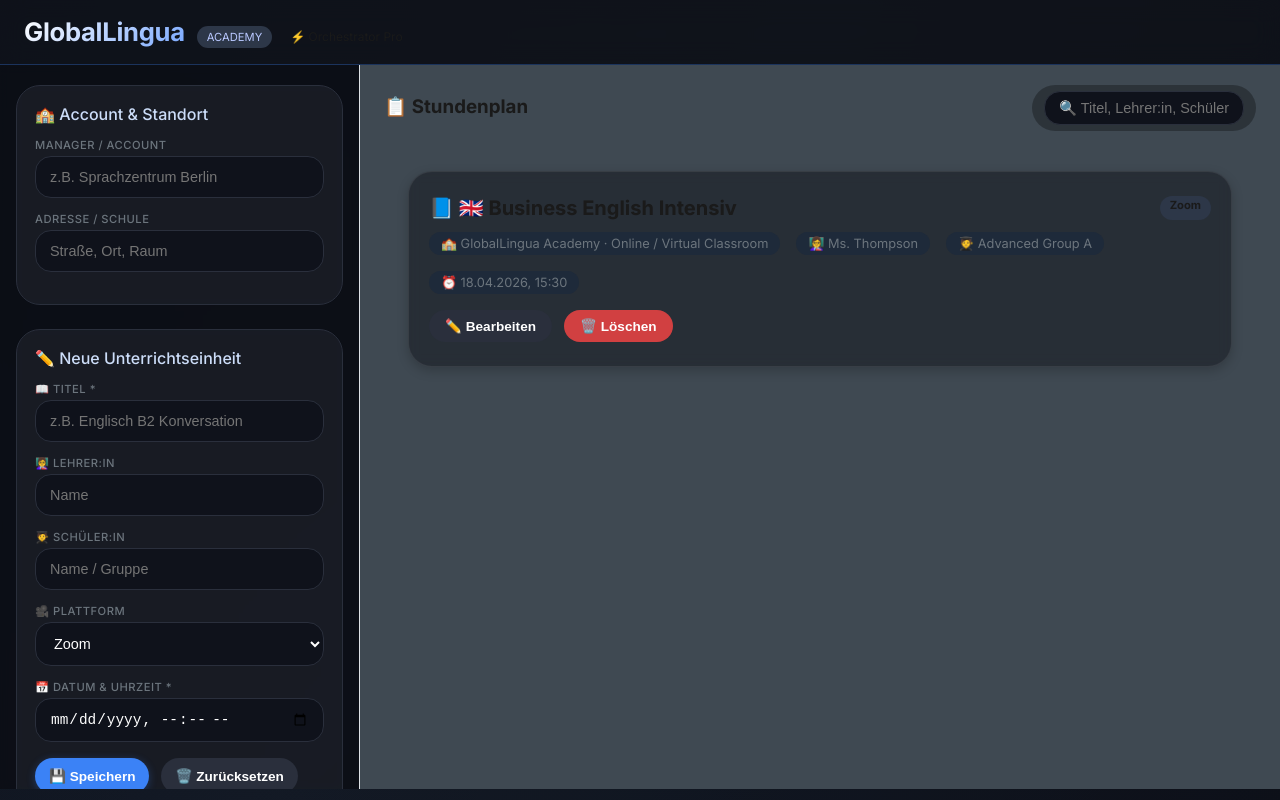
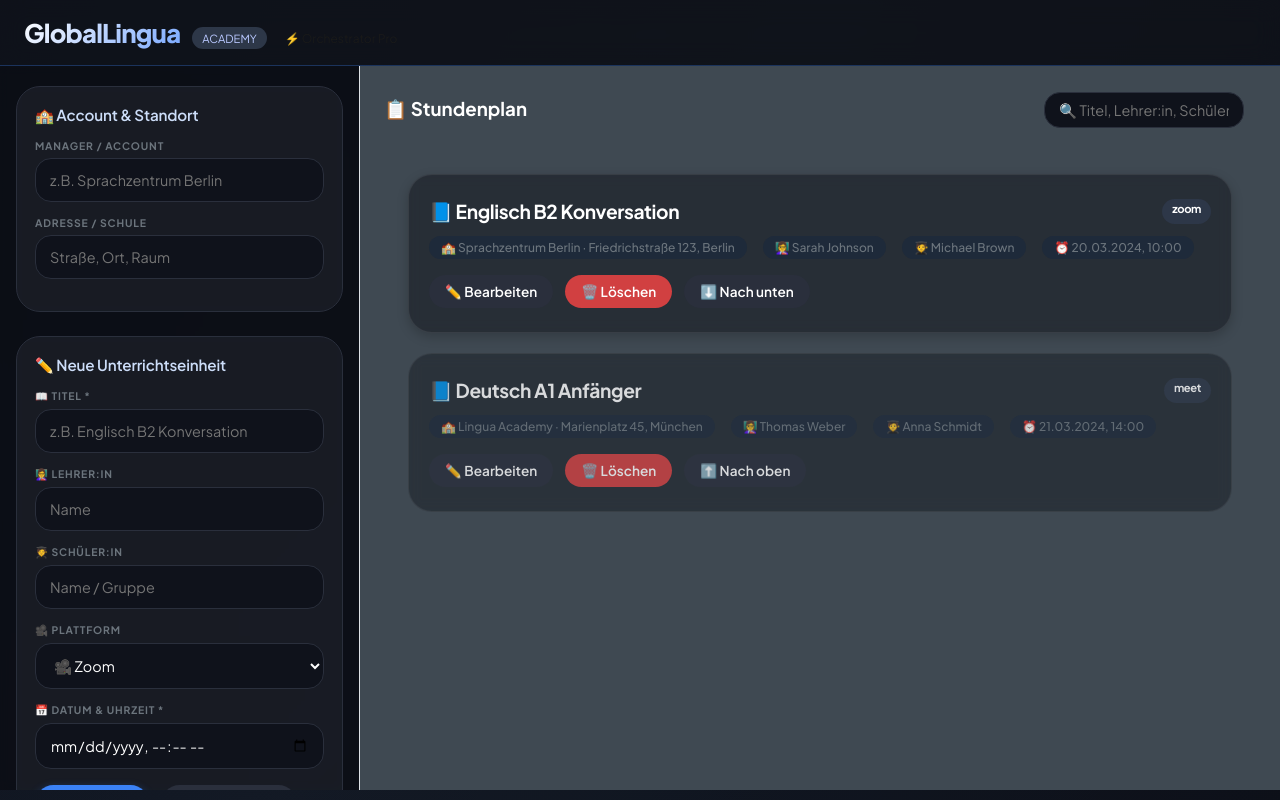
Before and after one commit to Maks-Mm/Schedule-GlobalLingua, a React (Vite) app: page / in a window 1280 px wide. Both pictures are taken after a click on the button "Launch Orchestrator →". Built offline with nearby package versions, Linux system fonts and the light colour scheme.

Commit message:
schedule alertmessage at full visittime no free places more

```diff
--- a/index.html
+++ b/index.html
@@ -3,10 +3,13 @@
   <head>
     <meta charset="UTF-8" />
     <link rel="icon" type="image/svg+xml" href="/favicon.svg" />
-    <link href="https://fonts.googleapis.com/css2?family=Inter:wght@400;500;600;700&display=swap" rel="stylesheet">
-     <link href="https://fonts.googleapis.com/css2?family=Inter:wght@400;500;600;700&family=Montserrat:wght@400;500;600&display=swap" rel="stylesheet">
+
+    <link rel="preconnect" href="https://fonts.googleapis.com">
+    <link rel="preconnect" href="https://fonts.gstatic.com" crossorigin>
+    <link href="https://fonts.googleapis.com/css2?family=Plus+Jakarta+Sans:ital,wght@0,400;0,500;0,600;0,700;0,800;1,400&display=swap" rel="stylesheet">
+
     <meta name="viewport" content="width=device-width, initial-scale=1.0" />
-    <title>global-lingua</title>
+    <title>global-lingua | Schedule Orchestrator</title>
   </head>
   <body>
     <div id="root"></div>
--- a/src/components/Sidebar.tsx
+++ b/src/components/Sidebar.tsx
@@ -3,6 +3,8 @@
 
 import { useState, useEffect } from 'react';
 import type { LinguaEvent, EventFormData } from '../types/LinguaEvent';
+import { AVAILABLE_CHANNELS, type ChannelType } from '../types/Channel';
+import   { useSchedule } from '../hooks/useSchedule';
 
 type Props = {
   editId: number | null;
@@ -11,18 +13,20 @@ type Props = {
   onReset: () => void;
 };
 
-const CHANNELS = ['Zoom', 'Google Meet', 'Skype', 'WhatsApp', 'Viber', 'Microsoft Teams', 'FaceTime'];
+export default function Sidebar({ editId, events, onSave, onReset }: Props) {
+  const { isSlotAvailable, getEventsCountForDay, maxSlotsPerDay } = useSchedule(events);
 
-export default function Sidebar({ editId, events, onSave, onReset }: Props) {
   const [form, setForm] = useState<EventFormData>({
     account: '',
     address: '',
     title: '',
     teacher: '',
     student: '',
-    channel: 'Zoom',
+    channel: 'zoom',
     datetime: ''
   });
+
+  const [dayWarning, setDayWarning] = useState<string | null>(null);
 
   useEffect(() => {
     if (editId === null) {
@@ -32,9 +36,10 @@ export default function Sidebar({ editId, events, onSave, onReset }: Props) {
         title: '',
         teacher: '',
         student: '',
-        channel: 'Zoom',
+        channel: 'zoom',
         datetime: ''
       });
+      setDayWarning(null);
       return;
     }
 
@@ -53,6 +58,19 @@ export default function Sidebar({ editId, events, onSave, onReset }: Props) {
   }, [editId, events]);
 
   const updateField = <K extends keyof EventFormData>(key: K, value: string) => {
+    if (key === 'datetime') {
+      const day = value.split('T')[0];
+      if (day && !editId) {
+        const currentCount = getEventsCountForDay(day);
+        if (currentCount >= maxSlotsPerDay) {
+          setDayWarning(`⚠️ Dieser Tag hat bereits ${currentCount}/${maxSlotsPerDay} Einheiten. Keine weiteren Termine möglich.`);
+        } else {
+          setDayWarning(null);
+        }
+      } else {
+        setDayWarning(null);
+      }
+    }
     setForm(prev => ({ ...prev, [key]: value }));
   };
 
@@ -65,7 +83,31 @@ export default function Sidebar({ editId, events, onSave, onReset }: Props) {
       alert('Datum & Uhrzeit erforderlich');
       return;
     }
+
+    if (!isSlotAvailable(form.datetime)) {
+      const day = form.datetime.split('T')[0];
+      const count = getEventsCountForDay(day);
+      alert(`❌ Keine Kapazität mehr am ${day}\nBereits ${count}/${maxSlotsPerDay} Unterrichtseinheiten gebucht.\nBitte wählen Sie einen anderen Tag.`);
+      return;
+    }
+
+    if (editId !== null) {
+      const originalEvent = events.find(e => e.id === editId);
+      if (originalEvent && originalEvent.datetime !== form.datetime) {
+        if (!isSlotAvailable(form.datetime)) {
+          alert('❌ Der neue Termin ist an einem bereits ausgebuchten Tag.\nBitte wählen Sie einen anderen Tag.');
+          return;
+        }
+      }
+    }
+
     onSave(form);
+  };
+
+  const systemStatus = {
+    orchestrator: true,
+    storage: events.length > 0,
+    activeConstraints: `Max ${maxSlotsPerDay} Einheiten/Tag`
   };
 
   return (
@@ -120,8 +162,12 @@ export default function Sidebar({ editId, events, onSave, onReset }: Props) {
         </div>
         <div className="input-group">
           <label>🎥 Plattform</label>
-          <select value={form.channel} onChange={e => updateField('channel', e.target.value)}>
-            {CHANNELS.map(ch => <option key={ch}>{ch}</option>)}
+          <select value={form.channel} onChange={e => updateField('channel', e.target.value as ChannelType)}>
+            {AVAILABLE_CHANNELS.map(ch => (
+              <option key={ch.type} value={ch.type}>
+                {ch.icon} {ch.label}
+              </option>
+            ))}
           </select>
         </div>
         <div className="input-group">
@@ -131,6 +177,11 @@ export default function Sidebar({ editId, events, onSave, onReset }: Props) {
             value={form.datetime}
             onChange={e => updateField('datetime', e.target.value)}
           />
+          {dayWarning && (
+            <div style={{ color: '#f59e0b', fontSize: '12px', marginTop: '4px' }}>
+              {dayWarning}
+            </div>
+          )}
         </div>
         <div className="button-group">
           <button className="primary" onClick={handleSubmit}>💾 Speichern</button>
@@ -138,29 +189,36 @@ export default function Sidebar({ editId, events, onSave, onReset }: Props) {
         </div>
       </div>
 
-      {/* Add after the existing card */}
       <div className="card system-status">
         <h3>⚙️ System Status</h3>
         <div className="status-item">
           <span>Orchestrator Mode</span>
-    <span className="status-active">● Active</span>
+          <span className={systemStatus.orchestrator ? "status-active" : "status-inactive"}>
+            {systemStatus.orchestrator ? '● Active' : '○ Inactive'}
+          </span>
         </div>
         <div className="status-item">
           <span>Local Storage</span>
-    <span className="status-active">● Synced</span>
+          <span className={systemStatus.storage ? "status-active" : "status-inactive"}>
+            {systemStatus.storage ? '● Synced' : '○ Empty'}
+          </span>
+        </div>
+        <div className="status-item">
+          <span>Constraint</span>
+          <span className="status-info">{systemStatus.activeConstraints}</span>
         </div>
         <div className="status-item">
           <span>Timezone</span>
           <span>{Intl.DateTimeFormat().resolvedOptions().timeZone}</span>
         </div>
         <div className="status-note">
-    ⚡ Preventing scheduling chaos since 2024
+          ⚡ Aktive Scheduling-Regeln: Max {maxSlotsPerDay} Einheiten pro Tag
         </div>
       </div>
 
       <div className="card small">
         <div style={{ fontSize: '12px', opacity: 0.7 }}>
-          ✨ Features: Sortieren via Drag & Drop (Up/Down), Suche, Echtzeit-Statistik, Benachrichtigungen, lokale Speicherung
+          ✨ Features: Automatische Kapazitätsprüfung, Konflikterkennung, Echtzeit-Validierung, lokale Speicherung
         </div>
       </div>
     </div>
--- a/src/hooks/useEvents.ts
+++ b/src/hooks/useEvents.ts
@@ -1,55 +1,73 @@
-// src/hooks/useEvents.ts
+// hooks/useEvents.ts
 
 
 import { useState, useEffect } from 'react';
 import type { LinguaEvent, EventFormData } from '../types/LinguaEvent';
+import type { ChannelType } from '../types/Channel';
 
-const STORAGE_KEY = 'lingua_events';
+const STORAGE_KEY = 'lingua-events';
+
+// Helper to generate unique ID
+const generateId = () => Date.now();
+
+// Initial demo data with correct channel types
+const getInitialEvents = (): LinguaEvent[] => {
+  const saved = localStorage.getItem(STORAGE_KEY);
+  if (saved) {
+    try {
+      return JSON.parse(saved);
+    } catch {
+      return [];
+    }
+  }
+
+  return [
+    {
+      id: generateId(),
+      account: 'Sprachzentrum Berlin',
+      address: 'Friedrichstraße 123, Berlin',
+      title: 'Englisch B2 Konversation',
+      teacher: 'Sarah Johnson',
+      student: 'Michael Brown',
+      channel: 'zoom' as ChannelType,
+      datetime: '2024-03-20T10:00',
+      createdAt: new Date().toISOString()
+    },
+    {
+      id: generateId() + 1,
+      account: 'Lingua Academy',
+      address: 'Marienplatz 45, München',
+      title: 'Deutsch A1 Anfänger',
+      teacher: 'Thomas Weber',
+      student: 'Anna Schmidt',
+      channel: 'meet' as ChannelType,
+      datetime: '2024-03-21T14:00',
+      createdAt: new Date().toISOString()
+    }
+  ];
+};
 
 export function useEvents() {
-  const [events, setEvents] = useState<LinguaEvent[]>([]);
+  const [events, setEvents] = useState<LinguaEvent[]>(getInitialEvents);
 
+  // Save to localStorage whenever events change
   useEffect(() => {
-    const stored = localStorage.getItem(STORAGE_KEY);
-    if (stored) {
-      setEvents(JSON.parse(stored));
-    } else {
-      // Add demo event if empty
-      const demoEvent: LinguaEvent = {
-        id: 1001,
-        account: 'GlobalLingua Academy',
-        address: 'Online / Virtual Classroom',
-        title: '🇬🇧 Business English Intensiv',
-        teacher: 'Ms. Thompson',
-        student: 'Advanced Group A',
-        channel: 'Zoom',
-        datetime: new Date(Date.now() + 86400000).toISOString().slice(0, 16),
-        createdAt: new Date().toISOString()
-      };
-      setEvents([demoEvent]);
-    }
-  }, []);
-
-  useEffect(() => {
-    if (events.length > 0) {
-      localStorage.setItem(STORAGE_KEY, JSON.stringify(events));
-    }
+    localStorage.setItem(STORAGE_KEY, JSON.stringify(events));
   }, [events]);
 
-  const addEvent = (eventData: EventFormData) => {
+  const addEvent = (formData: EventFormData) => {
     const newEvent: LinguaEvent = {
-      ...eventData,
-      id: Date.now(),
+      ...formData,
+      id: generateId(),
       createdAt: new Date().toISOString()
     };
     setEvents(prev => [...prev, newEvent]);
-    return newEvent;
   };
 
-  const updateEvent = (id: number, eventData: EventFormData) => {
+  const updateEvent = (id: number, formData: EventFormData) => {
     setEvents(prev => prev.map(event =>
       event.id === id
-        ? { ...eventData, id, createdAt: event.createdAt }
+        ? { ...formData, id, createdAt: event.createdAt }
         : event
     ));
   };
@@ -59,7 +77,7 @@ export function useEvents() {
   };
 
   const moveEventUp = (index: number) => {
-    if (index <= 0) return;
+    if (index === 0) return;
     setEvents(prev => {
       const newEvents = [...prev];
       [newEvents[index - 1], newEvents[index]] = [newEvents[index], newEvents[index - 1]];
@@ -68,10 +86,10 @@ export function useEvents() {
   };
 
   const moveEventDown = (index: number) => {
-    if (index >= events.length - 1) return;
+    if (index === events.length - 1) return;
     setEvents(prev => {
       const newEvents = [...prev];
-      [newEvents[index + 1], newEvents[index]] = [newEvents[index], newEvents[index + 1]];
+      [newEvents[index], newEvents[index + 1]] = [newEvents[index + 1], newEvents[index]];
       return newEvents;
     });
   };
--- /dev/null
+++ b/src/hooks/useSchedule.ts
@@ -0,0 +1,41 @@
+//hooks/useSchedule.ts
+
+
+import { useMemo } from 'react';
+import type { LinguaEvent } from '../types/LinguaEvent';
+import { computeDayStatus, type DayStatus } from '../utils/scheduleUtils';
+
+export function useSchedule(events: LinguaEvent[]) {
+  const dayMap = useMemo(() => computeDayStatus(events), [events]);
+
+  const isSlotAvailable = (datetime: string) => {
+    if (!datetime) return false;
+    const day = datetime.split('T')[0];
+    const dayStatus = dayMap[day];
+
+    if (dayStatus === 'FULL') return false;
+
+    const exactSlotTaken = events.some(ev => ev.datetime === datetime);
+    if (exactSlotTaken) return false;
+
+    return true;
+  };
+
+  const getDayStatus = (date: string): DayStatus => {
+    return dayMap[date] || 'AVAILABLE';
+  };
+
+  const getEventsCountForDay = (date: string): number => {
+    return events.filter(ev => ev.datetime.split('T')[0] === date).length;
+  };
+
+  return {
+    dayMap,
+    isSlotAvailable,
+    getDayStatus,
+    getEventsCountForDay,
+    maxSlotsPerDay: 8
+  };
+}
+
+export default useSchedule;
--- a/src/styles/global.css
+++ b/src/styles/global.css
@@ -9,12 +9,14 @@
 }
 
 body {
-  margin: 0;
-  font-family: 'Inter', system-ui, -apple-system, 'Segoe UI', Roboto, Helvetica, sans-serif;
+ margin: 0;
+  /* Updated to Plus Jakarta Sans */
+  font-family: 'Plus Jakarta Sans', system-ui, -apple-system, sans-serif;
   background: #0a0c10;
   color: var(--text);
   min-height: 100vh;
   overflow-x: hidden;
+  -webkit-font-smoothing: antialiased;
 }
 
 
@@ -113,7 +115,7 @@ body {
 
 /* Header styles */
 .glass-header {
-  backdrop-filter: blur(12px);
+ backdrop-filter: blur(12px);
   background: rgba(15, 18, 25, 0.75);
   border-bottom: 1px solid rgba(59,130,246,0.3);
   padding: 16px 24px;
@@ -131,13 +133,13 @@ body {
 }
 
 .logo {
-  font-weight: 700;
+  font-weight: 800; /* Extra bold for the brand */
   font-size: 1.6rem;
   background: linear-gradient(135deg, #fff, #7aa9ff);
   -webkit-background-clip: text;
   background-clip: text;
   color: transparent;
-  letter-spacing: -0.3px;
+  letter-spacing: -0.03em;
 }
 
 .badge {
@@ -174,16 +176,18 @@ body {
   padding: 18px;
   margin-bottom: 24px;
   transition: all 0.2s;
+  color:white;
 }
 
 .card h3 {
-  font-size: 1rem;
-  font-weight: 500;
+ font-size: 0.95rem;
+  font-weight: 600; /* Semi-bold for dashboard headers */
   margin-bottom: 14px;
   display: flex;
   align-items: center;
   gap: 8px;
   color: #ccddf8;
+  letter-spacing: -0.01em;
 }
 
 .input-group {
@@ -191,13 +195,13 @@ body {
 }
 
 label {
-  font-size: 0.7rem;
+  font-size: 0.65rem; /* Slightly smaller since Jakarta is wider */
   text-transform: uppercase;
-  letter-spacing: 0.5px;
-  font-weight: 500;
+  letter-spacing: 0.08em; /* More space for the all-caps labels */
+  font-weight: 700;
   color: var(--text-muted);
   display: block;
-  margin-bottom: 4px;
+  margin-bottom: 6px;
 }
 
 input, select {
@@ -209,6 +213,9 @@ input, select {
   color: white;
   font-size: 0.9rem;
   transition: 0.2s;
+}
+input, select, button {
+  font-family: 'Plus Jakarta Sans', sans-serif; /* Ensure inputs use the font */
 }
 
 input:focus, select:focus {
@@ -272,14 +279,15 @@ button.danger:hover {
   align-items: baseline;
   margin-bottom: 20px;
   flex-wrap: wrap;
+  color:white;
 }
 
 .filter-bar {
   display: flex;
   gap: 12px;
-  background: rgba(0,0,0,0.3);
   padding: 6px 12px;
   border-radius: 60px;
+  color:white;
 }
 
 .filter-bar input {
@@ -370,12 +378,14 @@ button.danger:hover {
 }
 
 .event-title {
-  font-size: 1.25rem;
+ font-size: 1.2rem;
   font-weight: 700;
+  letter-spacing: -0.02em;
   margin-bottom: 8px;
   display: flex;
   justify-content: space-between;
   flex-wrap: wrap;
+  color: white;
 }
 
 .event-meta {
@@ -388,12 +398,15 @@ button.danger:hover {
 }
 
 .meta-chip {
+ font-family: 'Plus Jakarta Sans', sans-serif;
+  font-weight: 500;
   background: #1e2a3a;
   padding: 4px 12px;
   border-radius: 40px;
   display: inline-flex;
   align-items: center;
   gap: 6px;
+  font-size: 0.75rem;
 }
 
 .event-actions {
@@ -529,8 +542,10 @@ button.danger:hover {
 }
 
 .hero-content h1 {
+  font-family: 'Plus Jakarta Sans', sans-serif;
+  letter-spacing: -0.04em;
   font-size: 4rem;
-  font-weight: 700;
+  font-weight: 800;
   color: white;
   margin-bottom: 1rem;
   background: linear-gradient(135deg, #fff, #7aa9ff);
--- /dev/null
+++ b/src/types/Channel.ts
@@ -0,0 +1,24 @@
+//src/types/Channel.ts
+
+export type ChannelType = 'zoom' | 'meet' | 'skype' | 'whatsapp' | 'viber' | 'teams' | 'facetime';
+
+export interface Channel {
+  type: ChannelType;
+  label: string;
+  icon: string;
+}
+
+export const AVAILABLE_CHANNELS: Channel[] = [
+  { type: 'zoom', label: 'Zoom', icon: '🎥' },
+  { type: 'meet', label: 'Google Meet', icon: '🎬' },
+  { type: 'skype', label: 'Skype', icon: '💬' },
+  { type: 'whatsapp', label: 'WhatsApp', icon: '📱' },
+  { type: 'viber', label: 'Viber', icon: '📞' },
+  { type: 'teams', label: 'Microsoft Teams', icon: '👥' },
+  { type: 'facetime', label: 'FaceTime', icon: '📹' }
+];
+
+export const getChannelLabel = (type: ChannelType): string => {
+  const channel = AVAILABLE_CHANNELS.find(c => c.type === type);
+  return channel ? channel.label : type;
+};
--- a/src/types/LinguaEvent.ts
+++ b/src/types/LinguaEvent.ts
@@ -1,5 +1,7 @@
 //src/types/LinguaEvent.ts
 
+
+import type { ChannelType } from '../types/Channel';
 
 export interface LinguaEvent {
   id: number;
@@ -8,7 +10,7 @@ export interface LinguaEvent {
   title: string;
   teacher: string;
   student: string;
-  channel: string;
+  channel: ChannelType; // Changed from string to ChannelType
   datetime: string;
   createdAt: string;
 }
--- /dev/null
+++ b/src/utils/scheduleUtils.ts
@@ -0,0 +1,34 @@
+//utils/scheduleUtils.ts
+
+import type { LinguaEvent } from '../types/LinguaEvent';
+
+export type DayStatus = 'AVAILABLE' | 'PARTIAL' | 'FULL';
+
+export function computeDayStatus(events: LinguaEvent[]) {
+  const map: Record<string, DayStatus> = {};
+
+  const grouped = events.reduce((acc, ev) => {
+    const day = ev.datetime.split('T')[0];
+    if (!acc[day]) acc[day] = [];
+    acc[day].push(ev);
+    return acc;
+  }, {} as Record<string, LinguaEvent[]>);
+
+  for (const day in grouped) {
+    const count = grouped[day].length;
+
+    if (count >= 8) map[day] = 'FULL';         // hard limit
+    else if (count > 0) map[day] = 'PARTIAL';
+    else map[day] = 'AVAILABLE';
+  }
+
+  return map;
+}
+
+export function getEventsForDay(events: LinguaEvent[], day: string) {
+  return events.filter(ev => ev.datetime.split('T')[0] === day);
+}
+
+export function getEventsForTimeSlot(events: LinguaEvent[], datetime: string) {
+  return events.filter(ev => ev.datetime === datetime);
+}
```
Also changed, not shown: hooks/useEvents.ts (deleted, +0 -44 lines), src/hooks/useLocalStorage.ts (renamed from hooks/useLocalStorage.ts), src/utils/escapeHtml.ts (renamed from utils/escapeHtml.ts), src/utils/formatDate.ts (renamed from utils/formatDate.ts). Lines whose indentation alone changed are shown as unchanged.
